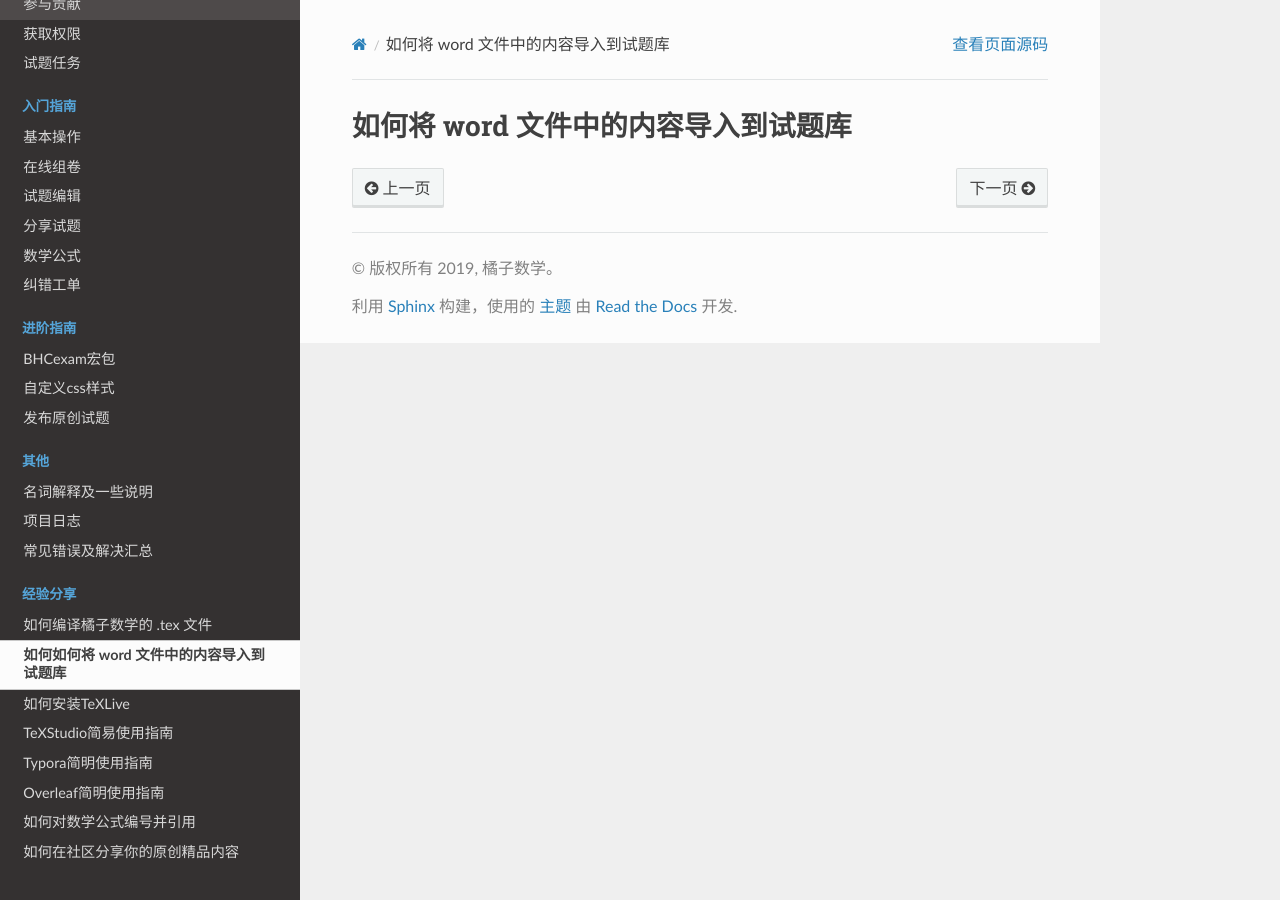
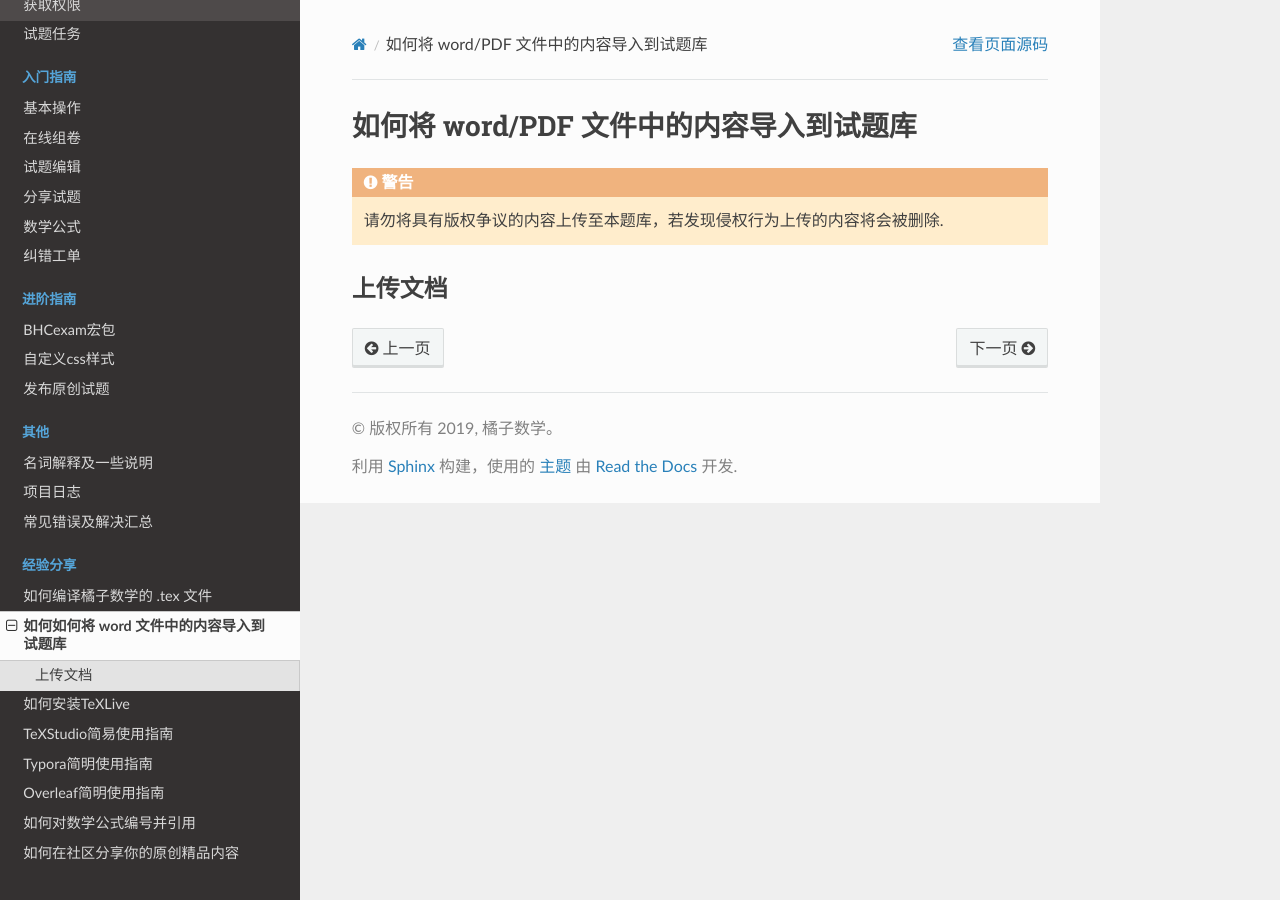
Before and after one commit to mathedu4all/mathcrowd-docs, a Sphinx documentation site: the page built from source/howtos/how_to_import_from_word.rst, in a window 1280 px wide. Built offline with Sphinx 7.4.7 and the Read the Docs theme 2.0.0, drawn with Linux system fonts in a browser that asks for light colours.

Commit message:
some page updated.

```diff
--- a/source/basics/mathjax_basics.rst
+++ b/source/basics/mathjax_basics.rst
@@ -249,7 +249,7 @@ environment
 
     Output:
 
-        注意 :math:`x \in R` 与 :math:`x in \mathbf{R}` 的区别
+        注意 :math:`x \in R` 与 :math:`x \in \mathbf{R}` 的区别
 
 -------------------------
 常用公式示例
--- a/source/community/principles.rst
+++ b/source/community/principles.rst
@@ -24,4 +24,4 @@
 
 变革
 --------
-* 通过社区发布的原创数学试题及科普文章，让中学生了解到数学在现代社会中的广泛应用，展示数学即有趣又有用，以扭转日趋扭曲的数学学习观.
+* 通过社区发布的原创数学试题及科普文章，让中学生了解到数学在现代社会中的广泛应用，展示数学既有趣又有用，以扭转日趋扭曲的数学学习观.
--- a/source/howtos/how_to_import_from_word.rst
+++ b/source/howtos/how_to_import_from_word.rst
@@ -1,2 +1,7 @@
-如何将 word 文件中的内容导入到试题库
-====================================
+如何将 word/PDF 文件中的内容导入到试题库
+=============================================
+
+.. warning:: 请勿将具有版权争议的内容上传至本题库，若发现侵权行为上传的内容将会被删除.
+
+上传文档
+-------------
```
